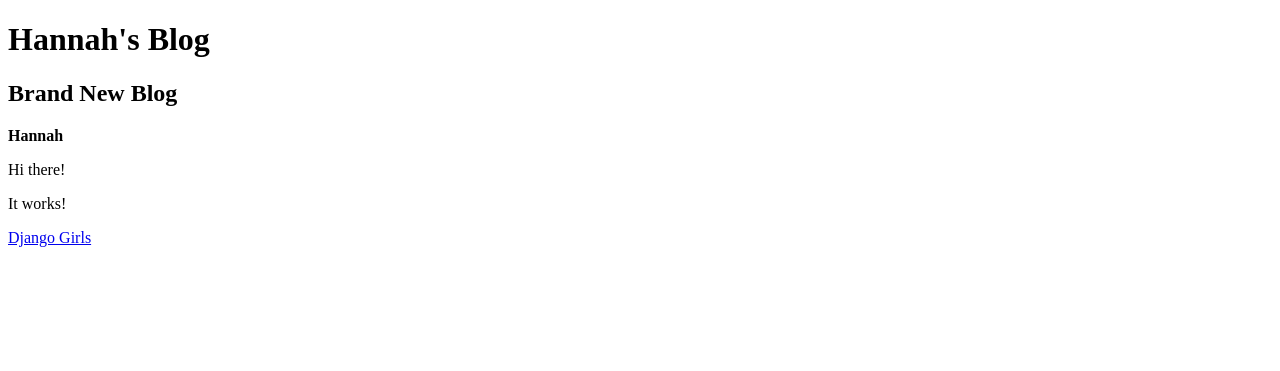
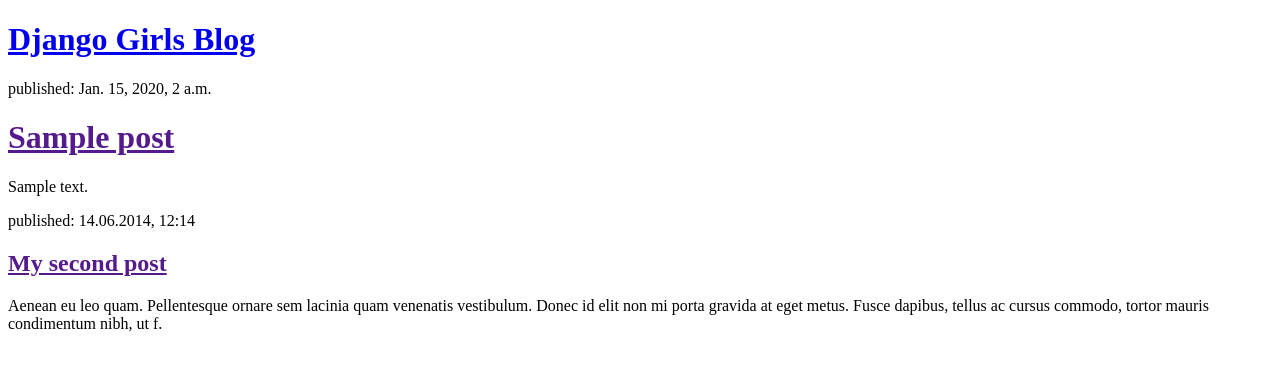
Before and after one commit to hannahc29/my-first-blog, a Django app: template blog/templates/blog/post_list.html in a window 1280 px wide. Shown: the top 371 px of the page. Run offline with Django 3.2, Linux system fonts and the light colour scheme; the template is opened without the code that fills it: values that come from a table or form of the project are taken from there, others are empty; tables that the repository leaves empty hold one stand-in row (values such as "Sample post").

Commit message:
Modified templates to display posts from database.

```diff
--- a/blog/templates/blog/post_list.html
+++ b/blog/templates/blog/post_list.html
@@ -1,13 +1,26 @@
 <!DOCTYPE html>
 <html>
-  <head>
-    <meta charset="utf-8">
-    <title>Hannah's Blog</title>
-  <body>
-    <h1>Hannah's Blog</h1>
-    <h2>Brand New Blog</h2>
-    <strong>Hannah</strong>
-    <p>Hi there!</p>
-    <p>It works!</p>
-    <a href="https://djangogirls.org">Django Girls</a>
+    <head>
+        <title>Django Girls blog</title>
+    </head>
+    <body>
+        <div>
+          <div>
+          <h1><a href="/">Django Girls Blog</a></h1>
+      </div>
+
+      {% for post in posts %}
+          <div>
+              <p>published: {{ post.published_date }}</p>
+              <h1><a href="">{{ post.title }}</a></h1>
+              <p>{{ post.text|linebreaksbr }}</p>
+          </div>
+      {% endfor %}
+
+        <div>
+            <p>published: 14.06.2014, 12:14</p>
+            <h2><a href="">My second post</a></h2>
+            <p>Aenean eu leo quam. Pellentesque ornare sem lacinia quam venenatis vestibulum. Donec id elit non mi porta gravida at eget metus. Fusce dapibus, tellus ac cursus commodo, tortor mauris condimentum nibh, ut f.</p>
+        </div>
+    </body>
 </html>
--- a/blog/views.py
+++ b/blog/views.py
@@ -1,5 +1,7 @@
 from django.shortcuts import render
+from django.utils import timezone
+from .models import Post
 
-# Create your views here.
 def post_list(request):
-    return render(request, 'blog/post_list.html', {})
+    posts = Post.objects.filter(published_date__lte=timezone.now()).order_by('published_date')
+    return render(request, 'blog/post_list.html', {'posts': posts})
```
